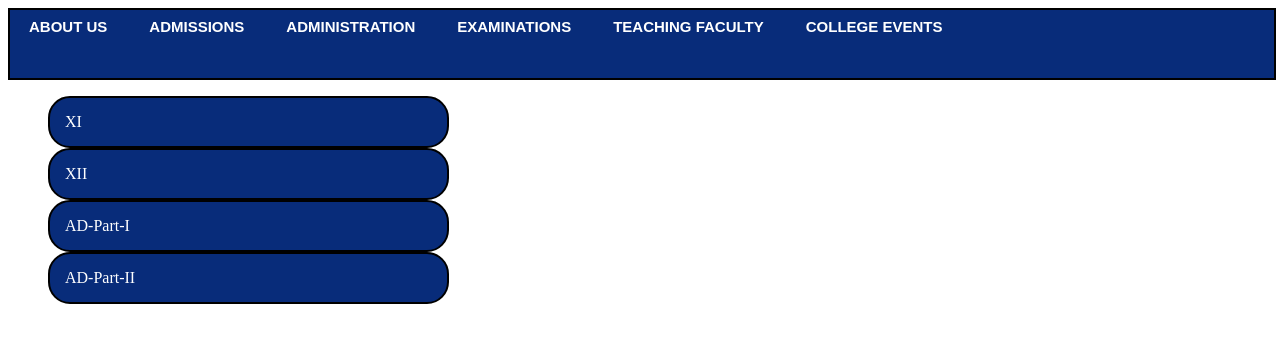
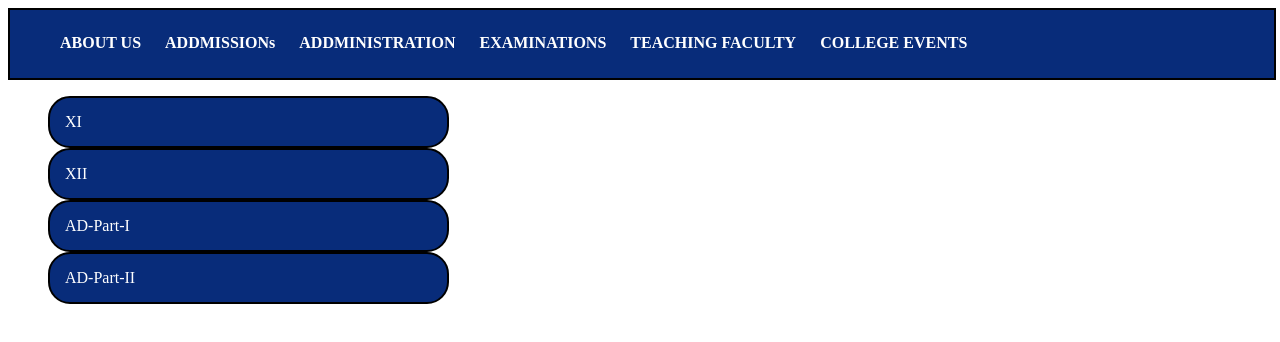
Before and after one commit to alibabaGDC/.com, a plain HTML site: page addmissions.html in a window 1280 px wide. Drawn offline with Linux system fonts and the light colour scheme.

Commit message:
Update addmissions.html

```diff
--- a/addmissions.html
+++ b/addmissions.html
@@ -1,26 +1,35 @@
-<!DOCTYPE HTML>
+<DOCTYPE HTML>
 <html>
 <head>
-    <meta charset="UTF-8">
-    <link rel="icon" type="image/x-icon" href="favicon-32x32.png">
 <style>
-        header {
-            border: 2px solid black; /* Border color specified */
-            width: 100%;
-            height: 68px;
-            background: rgb(8, 44, 122);
+header{
+border: 2px solid ;
+width:100%;
+height:68px;
+background:rgb(8, 44, 122);
 }
 
-        header ul {
-            list-style-type: none;
-            line-height: 34px;
-            margin: 0; /* Remove default margin */
-            padding: 0; /* Remove default padding */
+
+header ul{
+list-style-type:none;
+line-height:34px;
+
 }
 
+
 header ul li {
-            display: inline;
-            padding: 10px;
+display:inline;
+padding:10px;
+
+}
+
+
+header ul li a{
+font-style:sans-serif;
+font-weight:790;
+text-decoration:none;
+color: white;
+background-color:rgb(8, 44, 122) ;
 }
 
 ol li {
@@ -32,44 +41,34 @@ color: white;
 background-color:rgb(8, 44, 122) ;
 border-radius: 22px;
 }
-    ol li a {
+  ol li a{
 font-style:sans-serif;
+
+
 text-decoration:none;
 color: white;
 background-color:rgb(8, 44, 122) ;
 }
-        header ul li a {
-            font-family: sans-serif; /* Font family specified */
-            font-weight: 790;
-            text-decoration: none;
-            color: white;
-            background-color: rgb(8, 44, 122);
-            padding: 5px 9px; /* Added padding */
-            font-size: 15px;
-        }
-
-        header ul li a:hover {
-            background-color: black;
+header ul li a:hover{
+background-color:black ;
 font-size: 15px;
 }
 
 </style>
 </head>
 <body style="background:white;">
+
     <header>
+
         <ul>
-            <li><a href="index.html">ABOUT US</a></li>
-            <li><a href="addmissions.html">ADMISSIONS</a></li>
-            <li><a href="addministration.html">ADMINISTRATION</a></li>
-            <li><a href="examination.html">EXAMINATIONS</a></li>
-            <li><a href="teachingfaculty.html">TEACHING FACULTY</a></li>
-            <li><a href="collegevent.html">COLLEGE EVENTS</a></li>
+        <li><a href="aboutus.html">ABOUT US</li></a>
+        <li><a href="addmissions.html">ADDMISSIONs</li></a>
+        <li><a href="addministration.html">ADDMINISTRATION</li></a>
+        <li><a href="examination.html">EXAMINATIONS </li></a>
+        <li><a href="teachingfaculty.html">TEACHING FACULTY</li></a>
+        <li><a href="">COLLEGE EVENTS</li></a>
         </ul>
         </header>
-
-
-
-
 <ol>
 <li style="padding: 15px;"><a href="XI.html">XI </li></a>
 <li style="padding: 15px;"><a href="XII.html">XII</li></a>
```
Lines whose indentation alone changed are shown as unchanged.
